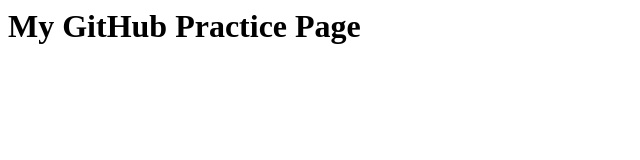
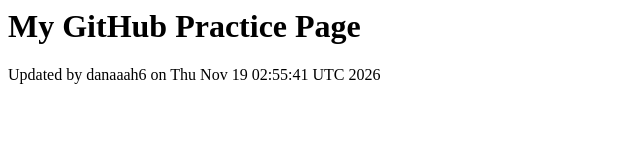
Before and after one commit to danaaah6/43030-github-practice, a plain HTML site: page index.html in a window 1280 px wide. Shown: the whole page, without its empty margins (0-640 px from the left). Drawn offline with Linux system fonts and the light colour scheme.

Commit message:
Workflow: Updated HTML and README for danaaah6

```diff
--- a/index.html
+++ b/index.html
@@ -1,5 +1,6 @@
 <html>
 <body>
 <h1>My GitHub Practice Page</h1>
+<p>Updated by danaaah6 on Thu Nov 19 02:55:41 UTC 2026</p>
 </body>
 </html>
```
Also changed, not shown: 1 other file.
